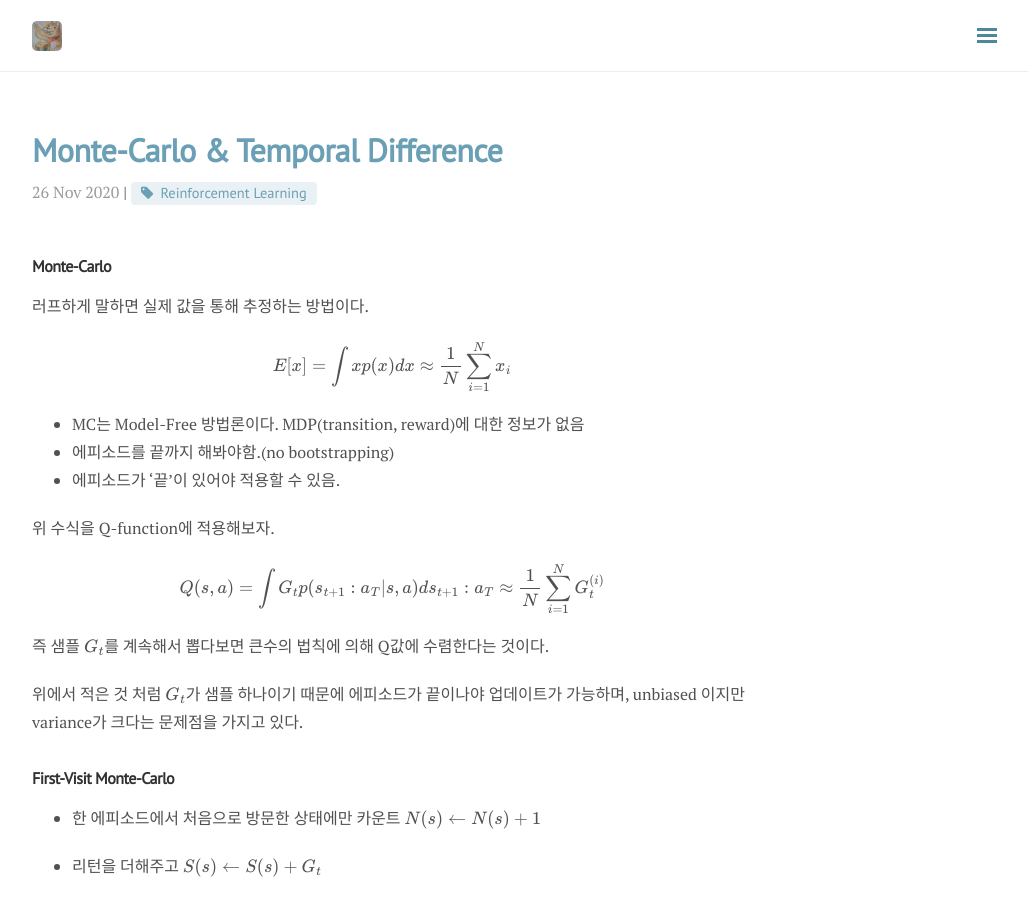
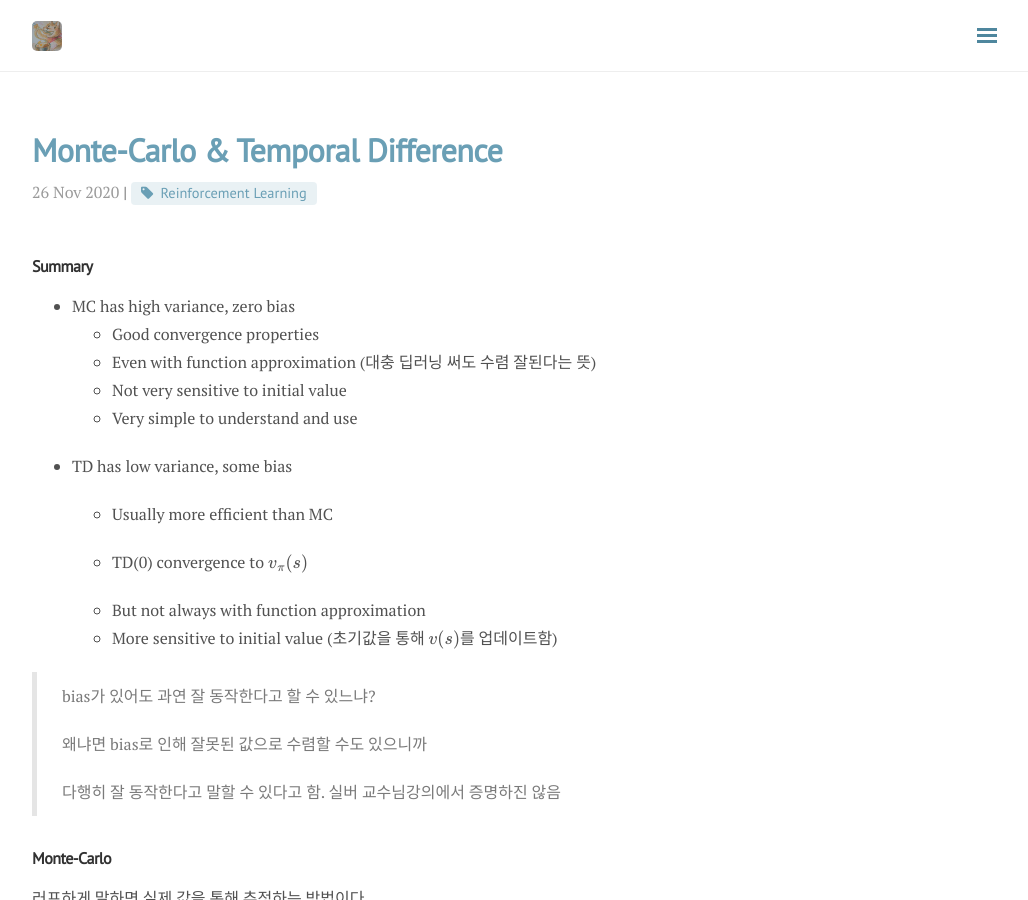
Before and after one commit to del-luna/del-luna.github.io, a Jekyll site: the page built from _posts/2020-11-26-MCTD-post.md, in a window 1280 px wide and 900 px high. Shown: the whole window, without its empty margins (248-1276 px from the left). Built offline with Jekyll 4.4.1, drawn with Linux system fonts in a browser that asks for light colours; nearby versions of some CDN libraries; formulas are drawn with MathJax 3; comment, search, counter and statistics services are not loaded; some of the changed text lies outside the part shown.

Commit message:
update MC&TD

```diff
--- a/_posts/2020-11-26-MCTD-post.md
+++ b/_posts/2020-11-26-MCTD-post.md
@@ -7,6 +7,33 @@ tags: [Reinforcement Learning]
 ---
 
 
+
+### Summary
+
+- MC has high variance, zero bias
+    - Good convergence properties
+    - Even with function approximation (대충 딥러닝 써도 수렴 잘된다는 뜻)
+    - Not very sensitive to initial value
+    - Very simple to understand and use
+
+
+
+- TD has low variance, some bias
+
+    - Usually more efficient than MC
+
+    - TD(0) convergence to $v_\pi(s)$
+
+    - But not always with function approximation
+    - More sensitive to initial value (초기값을 통해 $v(s)$를 업데이트함)
+
+
+
+> bias가 있어도 과연 잘 동작한다고 할 수 있느냐?
+>
+> 왜냐면 bias로 인해 잘못된 값으로 수렴할 수도 있으니까
+>
+> 다행히 잘 동작한다고 말할 수 있다고 함. 실버 교수님강의에서 증명하진 않음
 
 ### Monte-Carlo
 
@@ -72,3 +99,24 @@ $$V(s_t) \leftarrow V(s_t)+\alpha(G_t-V(s_t))$$
 - Model-Free
 - Learn from **Incomplete** episodes, by bootstrapping (끝까지 안가봐도된다.)
 - TD updates a guess towards a guess
+
+
+
+$$V(s_t) \leftarrow V(s_t)+\alpha(R_{t+1}+\gamma V(s_{t+1})-V(s_t))$$
+
+- $R_{t+1}+\gamma V(s_{t+1})$방향으로 업데이트함. 이를 TD-target이라고함.
+
+
+
+> 직관적으로 생각해보자
+>
+> 우선 한 스텝을 가서 리워드를 받는다 (한 스텝을 갔으니 현재 스탭은 $t+1$)
+>
+> 그리고 한 스텝을 더 간 상태에서 $V$를 구해서 업데이트 한다.
+>
+>
+> 또 다른 예시는 내가 중앙선을 침범했는데 반대편에서 오는 트럭과 충돌할 뻔 했다고 가정하자. MC의 경우 충돌한게 아니라서 리워드를 받지 못하지만, TD의 경우 중앙선을 침범하는 state가 좋지 않다는 것을 '**추측**'할 수 있고 이를 통해 현재 state가 나쁜 state라고 평가를 할 수 있다.
+
+
+
+- guess($V(s_t)$) toward a guess($V(s_{t+1})$) 조금 더 정확하게 한 스텝 가보고 그걸로 업데이트 한다는게 핵심.
```
